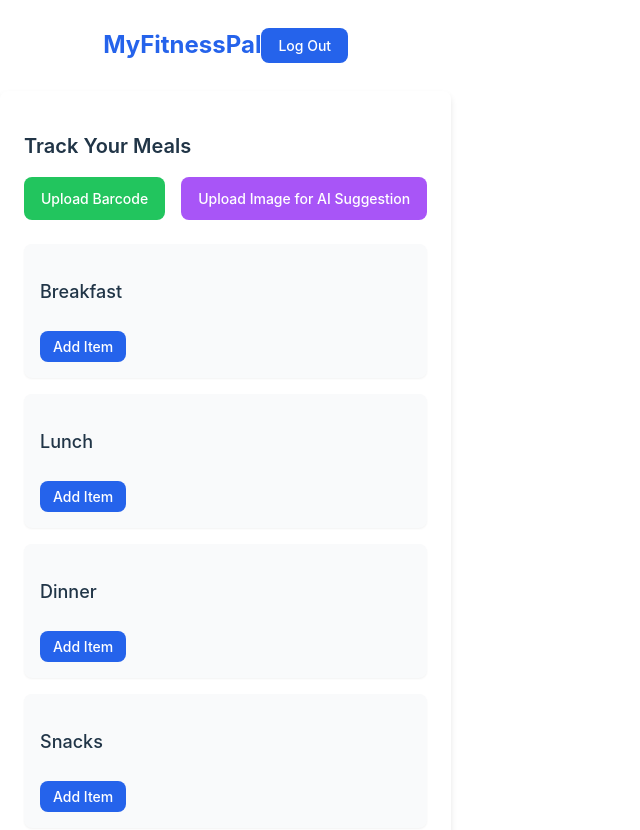
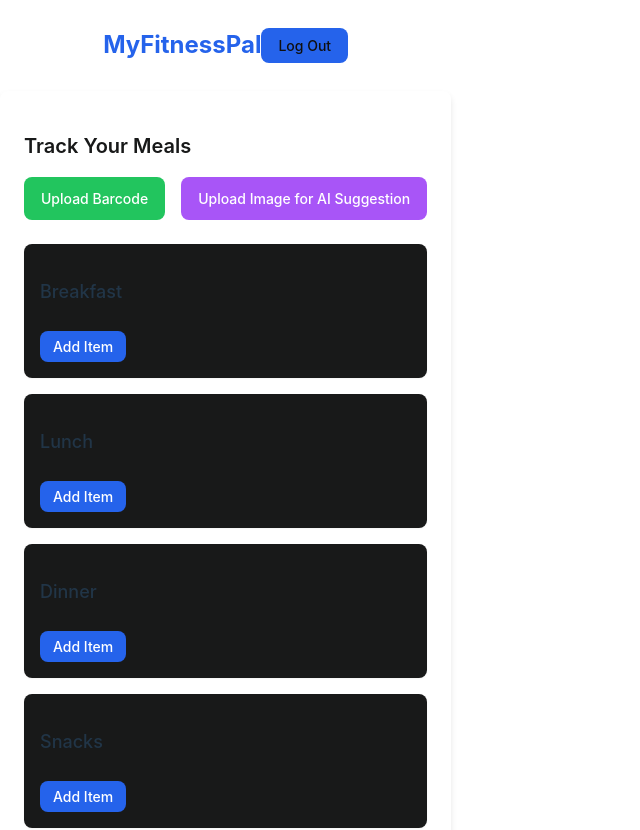
Before and after one commit to Gogo2024/COMP229-NutriSnapGitHub, a React (Vite) app in the folder COMP229_NutriSnap/: page / in a window 1280 px wide. Shown: the top 830 px of the page, without its empty margins (0-640 px from the left). Built offline with nearby package versions, Linux system fonts and the light colour scheme.

Commit message:
Update App.css
CSS changes

```diff
--- a/COMP229_NutriSnap/src/App.css
+++ b/COMP229_NutriSnap/src/App.css
@@ -23,7 +23,7 @@
 
 .Logout-Button {
   background-color: #2563eb; /* Tailwind's bg-blue-600 */
-  color: white;
+  color: rgb(16, 15, 15);
   padding: 8px 16px;
   border-radius: 8px;
   cursor: pointer;
@@ -47,7 +47,8 @@
 .TrackMealsOptions {
   font-size: 1.25rem; /* Tailwind's text-xl */
   font-weight: 600; /* Tailwind's font-semibold */
-  margin-bottom: 16px; /* Tailwind's mb-4 */
+  margin-bottom: 16px;
+  color: #181919; /* Tailwind's mb-4 */
 }
 
 /* Upload Options */
@@ -93,7 +94,7 @@
 .Lunch_Div,
 .Dinner_Div,
 .Snacks_Div {
-  background-color: #f9fafb; /* Tailwind's bg-gray-50 */
+  background-color: #181919; /* Tailwind's bg-gray-50 */
   padding: 16px;
   border-radius: 8px;
   box-shadow: 0 1px 2px rgba(0, 0, 0, 0.05); /* Tailwind's shadow-sm */
```
